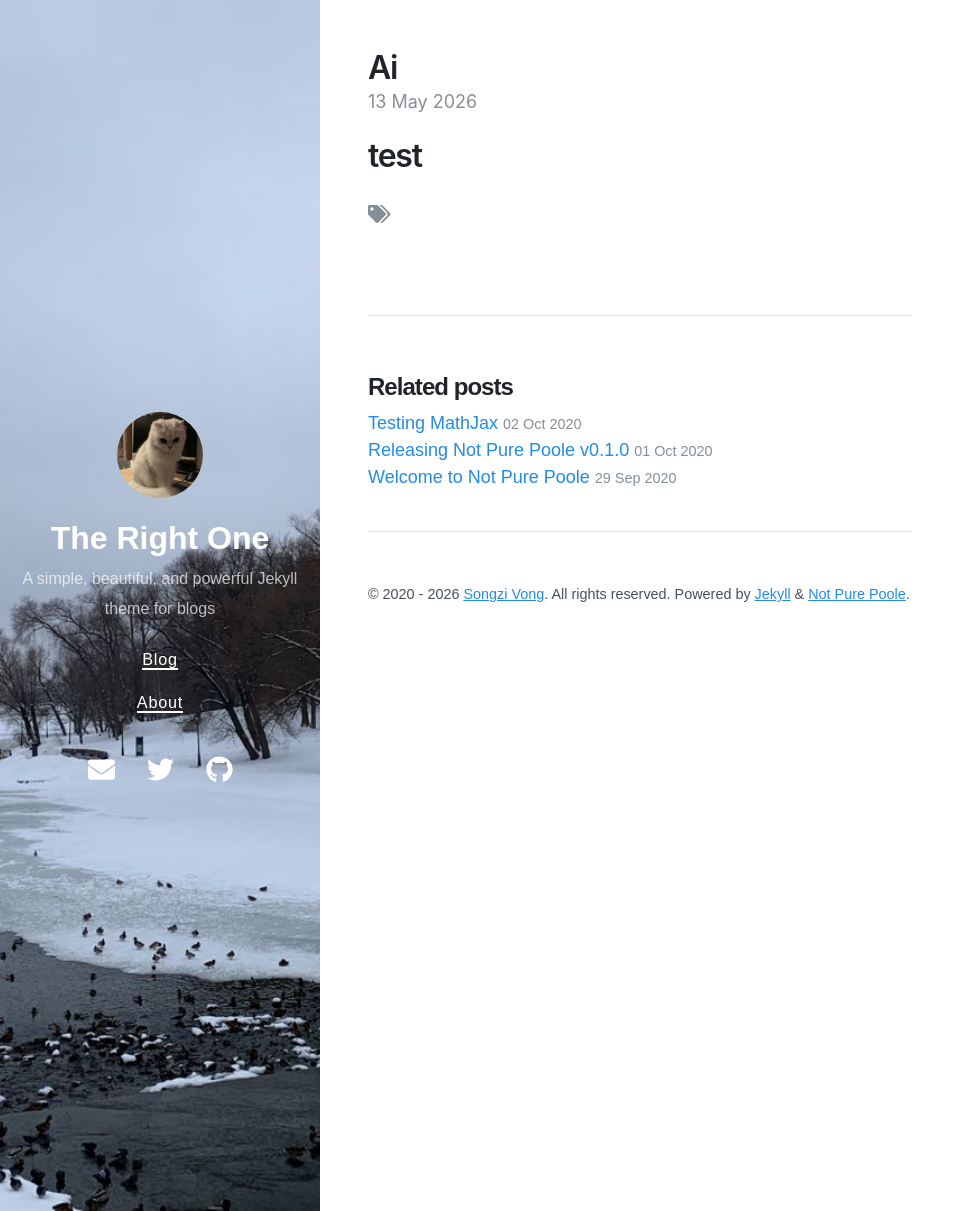
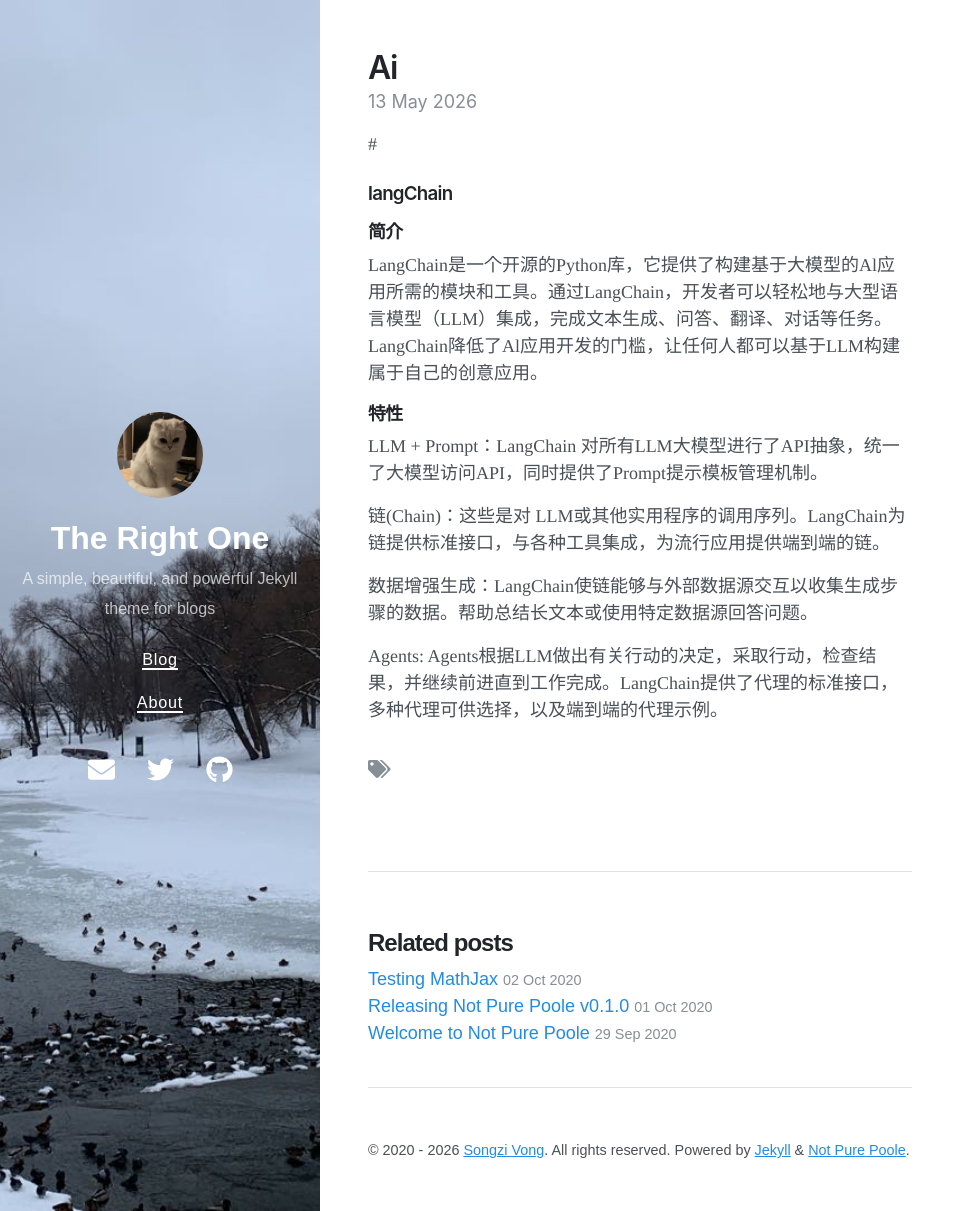
Before and after one commit to TheRightOne-x/rigntOne.github.io, a Jekyll site: the page built from _posts/2026-05-13-AI.md, in a window 1280 px wide and 1211 px high. Shown: the whole window, without its empty margins (0-975 px from the left). Built offline with Jekyll 4.4.1, drawn with Linux system fonts in a browser that asks for light colours; nearby versions of some CDN libraries; our own code applies the rules of GitHub Pages for plain Markdown files.

Commit message:
Update 2026-05-13-AI.md

```diff
--- a/_posts/2026-05-13-AI.md
+++ b/_posts/2026-05-13-AI.md
@@ -1 +1,17 @@
-# test
+#
+
+### langChain
+
+#### 简介
+
+LangChain是一个开源的Python库，它提供了构建基于大模型的Al应用所需的模块和工具。通过LangChain，开发者可以轻松地与大型语言模型（LLM）集成，完成文本生成、问答、翻译、对话等任务。LangChain降低了Al应用开发的门槛，让任何人都可以基于LLM构建属于自己的创意应用。
+
+#### 特性
+
+LLM + Prompt：LangChain 对所有LLM大模型进行了API抽象，统一了大模型访问API，同时提供了Prompt提示模板管理机制。
+
+链(Chain)：这些是对 LLM或其他实用程序的调用序列。LangChain为链提供标准接口，与各种工具集成，为流行应用提供端到端的链。
+
+数据增强生成：LangChain使链能够与外部数据源交互以收集生成步骤的数据。帮助总结长文本或使用特定数据源回答问题。
+
+Agents: Agents根据LLM做出有关行动的决定，采取行动，检查结果，并继续前进直到工作完成。LangChain提供了代理的标准接口，多种代理可供选择，以及端到端的代理示例。
```
